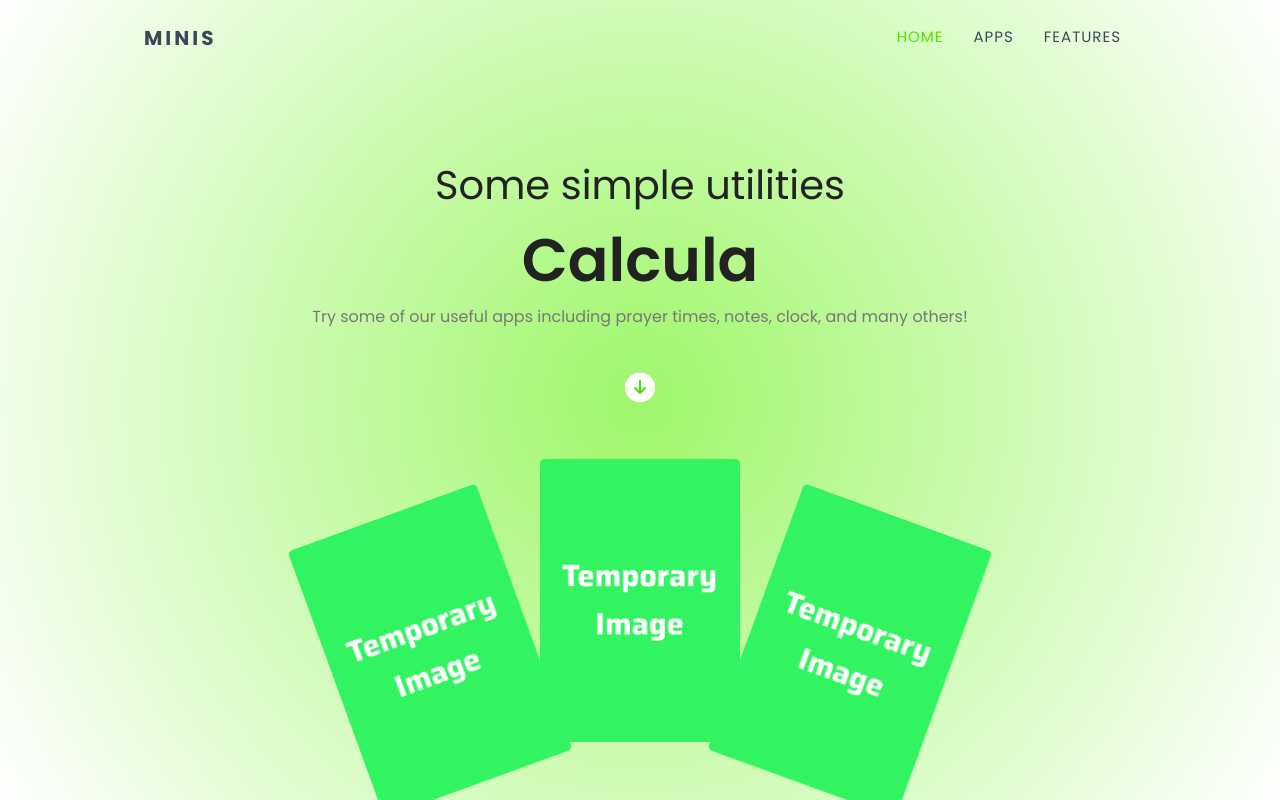
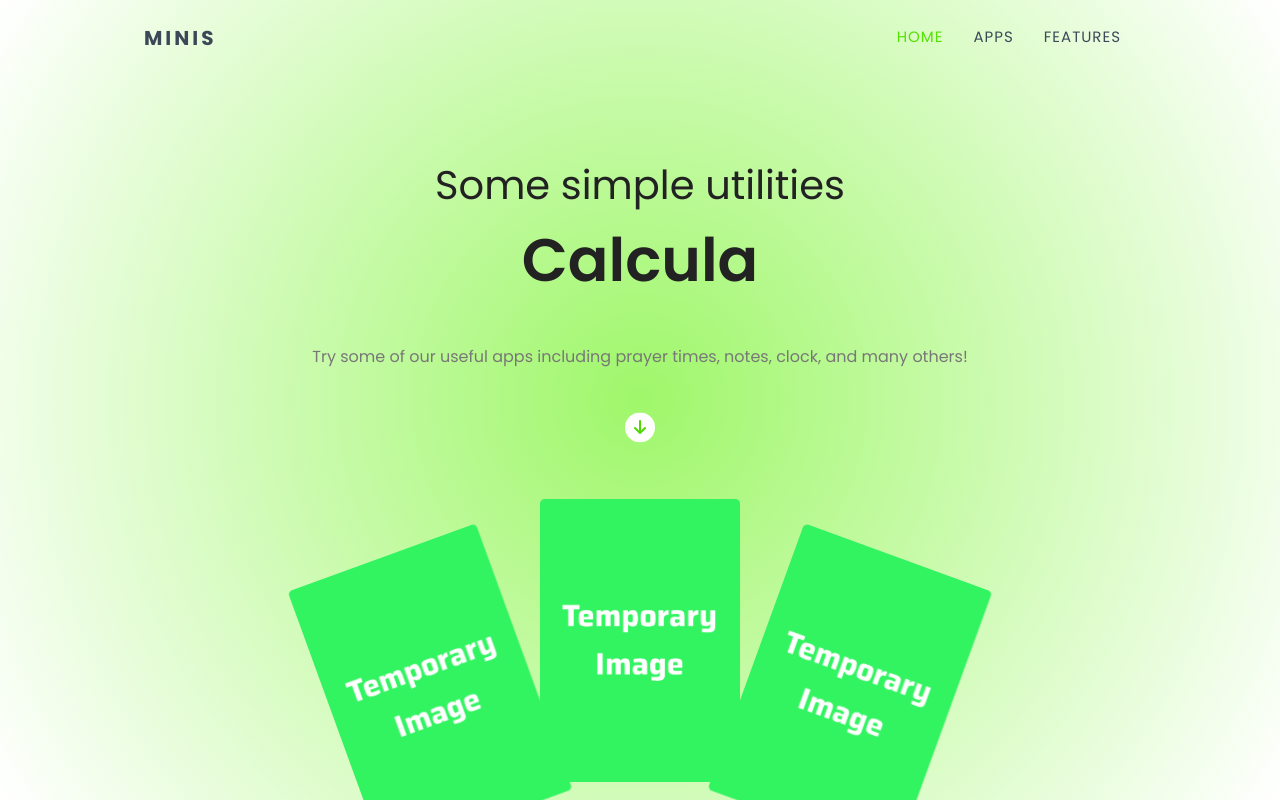
Before and after one commit to muhammad-ahmed-gh/minis-mini-projects, a React (Vite) app: page / in a window 1280 px wide. Built offline with nearby package versions, Linux system fonts and the light colour scheme.

Commit message:
style: change landing paragraph margin

```diff
--- a/src/components/Landing.tsx
+++ b/src/components/Landing.tsx
@@ -64,7 +64,7 @@ export default function Landing() {
       <Container className="min-h-screen pt-[calc(var(--spacing-header-h)+var(--spacing-section-p))] text-center">
         <h2 className="text-[40px]">Some simple utilities</h2>
         <p ref={wordEl} className="font-[600] text-[60px] min-h-[90px]"></p>
-        <p className="text-text-color-light">
+        <p className="mt-[40px] text-text-color-light">
           Try some of our useful apps including prayer times, notes, clock, and
           many others!
         </p>
```
